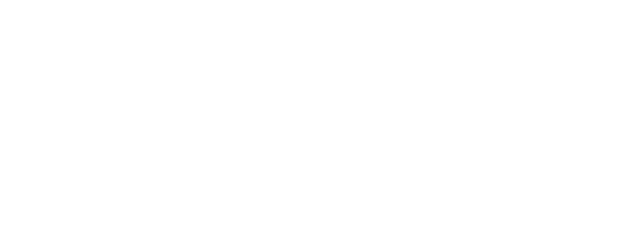
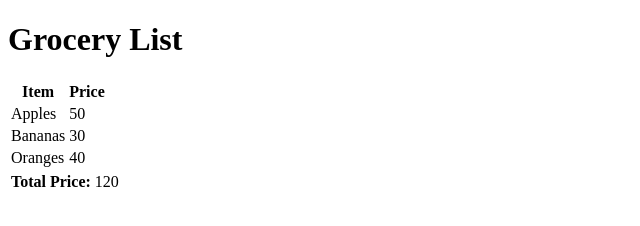
Before and after one commit to acciojob/grofers-checkout-2-VivekTiwari2003, a website: page main.html in a window 1280 px wide. Shown: the whole page, without its empty margins (0-640 px from the left). Drawn offline with Linux system fonts and the light colour scheme.

Commit message:
created a submission

```diff
--- a/main.html
+++ b/main.html
@@ -8,6 +8,32 @@
 
 <body>
 	<!-- the entire body must be written by student -->
+	 <h1>Grocery List</h1>
+    <table id="groceryTable" data-ns-test="prices">
+        <tr>
+            <th>Item</th>
+            <th>Price</th>
+        </tr>
+        <tr>
+            <td>Apples</td>
+            <td data-ns-test="itemPrice">50</td>
+        </tr>
+        <tr>
+            <td>Bananas</td>
+            <td data-ns-test="itemPrice">30</td>
+        </tr>
+        <tr>
+            <td>Oranges</td>
+            <td data-ns-test="itemPrice">40</td>
+        </tr>
+    </table>
+
+    <table>
+        <tr>
+            <th>Total Price:</th>
+            <td data-ns-test="grandTotal"></td>
+        </tr>
+    </table>
     <script type="text/javascript" src="./script.js">
 </script>
 
--- a/script.js
+++ b/script.js
@@ -1 +1,25 @@
 //your code here
+document.addEventListener("DOMContentLoaded", () => {
+    updateTotalPrice();
+
+    const groceryTable = document.getElementById("groceryTable");
+    const priceCells = groceryTable.querySelectorAll("[data-ns-test='itemPrice']");
+
+    priceCells.forEach((cell) => {
+        cell.addEventListener("input", updateTotalPrice);
+    });
+});
+
+function updateTotalPrice() {
+    const groceryTable = document.getElementById("groceryTable");
+    const priceCells = groceryTable.querySelectorAll("[data-ns-test='itemPrice']");
+
+    let totalPrice = 0;
+    priceCells.forEach((cell) => {
+        const price = parseFloat(cell.textContent);
+        totalPrice += isNaN(price) ? 0 : price;
+    });
+
+    const grandTotalCell = document.querySelector("[data-ns-test='grandTotal']");
+    grandTotalCell.textContent = totalPrice;
+}
```
